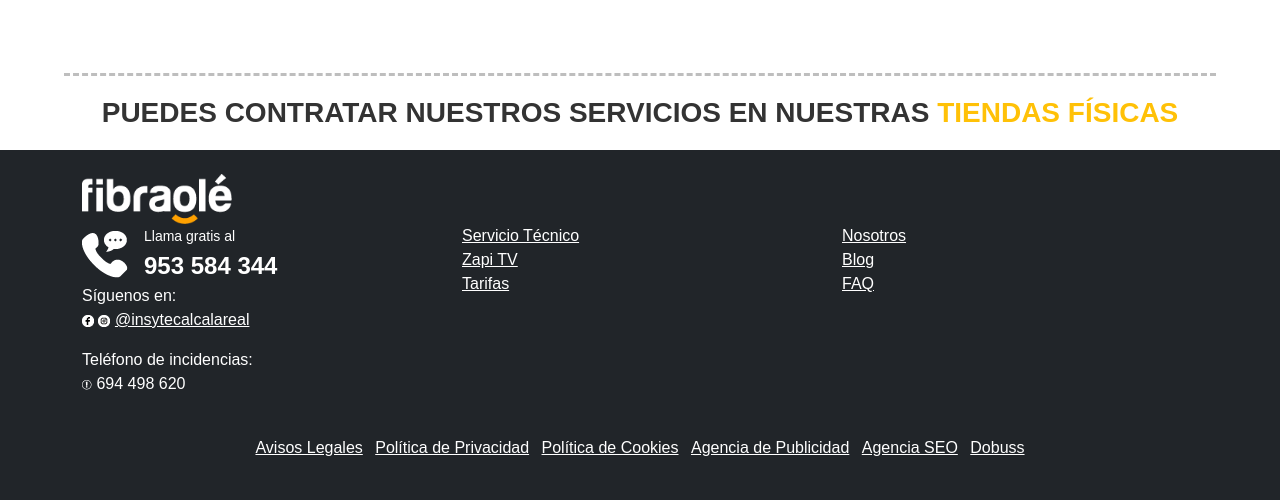
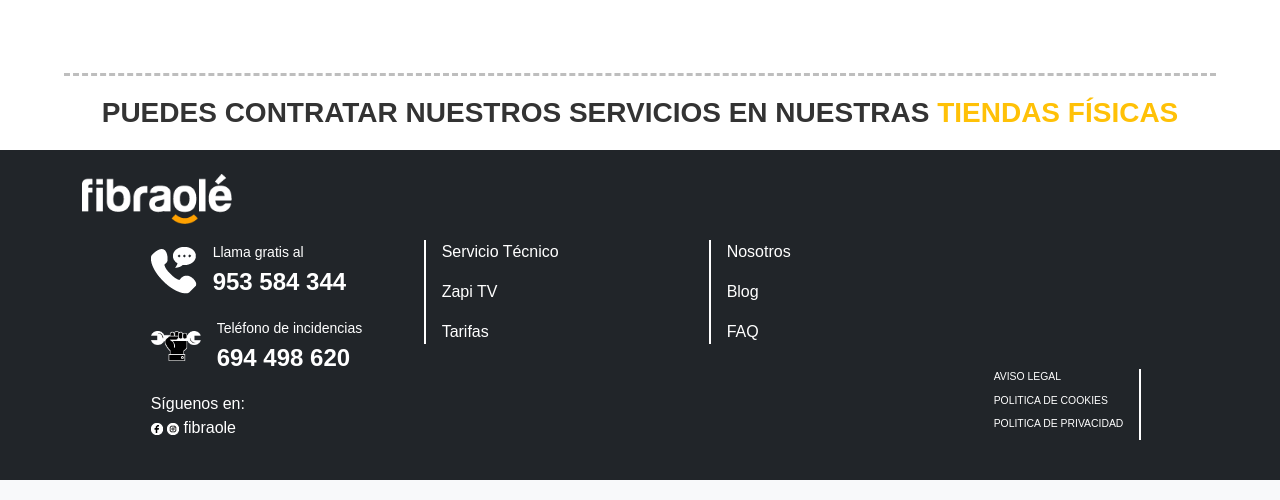
Before and after one commit to insytec-alcala/paginaweb, a PHP site: page / in a window 1280 px wide. Shown: the part 4245-4745 px from the top of the page. Run offline with PHP 8.4, Linux system fonts and the light colour scheme; some web fonts are replaced.

Commit message:
Cambios en el footer

```diff
--- a/footer.php
+++ b/footer.php
@@ -11,10 +11,10 @@
 
         <div class="row">
             <!-- Columna info empresa -->
-            <div class="col-md-4">
+            <div class="col-md-3">
                 <div class="row">
                     <!--Flexbox logo y telefono -->
-                    <div class="col-md-12 d-flex align-items-center">
+                    <div class="col-md-12 d-flex align-items-center my-3">
                         <!-- Imagen del móvil alineada a la izquierda -->
                         <img src="./img/fibraole/icono_movil02.png" class="me-3" style="max-height: 50px;">
 
@@ -25,47 +25,61 @@
                         </div>
                     </div>
                 </div>
-                <p>
+
+                <div class="row">
+                    <div class="col-md-12 d-flex align-items-center">
+                        <img src="./img/fibraole/icono_incidencias.png" class="me-3" style="max-width: 50px;">
+
+                        <div>
+                            <!-- Asegurar que la frase no se divida -->
+                            <p class="mb-0 fs-6 text-nowrap">
+                                <small>Teléfono de incidencias</small>
+                            </p>
+                            <!-- Número de teléfono abajo -->
+                            <strong class="fs-4">694 498 620</strong>
+                        </div>
+                    </div>
+                </div>
+
+
+
+                <p class="my-3">
                     Síguenos en: <br>
                     <img src="./img/fibraole/icono_facebook.png">
                     <img src="./img/fibraole/icono_instagram.png">
-                    <a href="#" class="text-white">@insytecalcalareal</a>
+                    <a href="#" class="text-white">fibraole</a>
                 </p>
-                <p>Teléfono de incidencias: <br>
-                <img src="./img/fibraole/icono_exclamacion.png">
-                     694 498 620
-                </p>
+
             </div>
             <!--Columna medio -->
-            <div class="col-md-4">
-                <ul class="list-unstyled lineavertical">
-                    <li><a href="#" class="text-white">Servicio Técnico</a></li>
-                    <li><a href="#" class="text-white">Zapi TV</a></li>
-                    <li><a href="#" class="text-white">Tarifas</a></li>
+            <div class="col-md-3 px-0">
+                <ul class="list-unstyled  border-start border-2 border-white ">
+                    <li class="m-3"><a href="#" class="text-white">Servicio Técnico</a></li>
+                    <li class="m-3"><a href="#" class="text-white">Zapi TV</a></li>
+                    <li class="m-3"><a href="#" class="text-white">Tarifas</a></li>
                 </ul>
             </div>
             <!--Columna derecha -->
-            <div class="col-md-4 border-left">
-                <ul class="list-unstyled lineavertical">
-                    <li><a href="#" class="text-white">Nosotros</a></li>
-                    <li><a href="#" class="text-white">Blog</a></li>
-                    <li><a href="#" class="text-white">FAQ</a></li>
+            <div class="col-md-3 px-0 ">
+                <ul class="list-unstyled  border-start border-2 border-white ">
+                    <li class="m-3"><a href="#" class="text-white">Nosotros</a></li>
+                    <li class="m-3"><a href="#" class="text-white">Blog</a></li>
+                    <li class="m-3"><a href="#" class="text-white">FAQ</a></li>
                 </ul>
+            </div>
+
+            <div class="col-md-3 px-0 d-flex flex-column justify-content-end w-auto ">
+
+                <ul class="list-unstyled text-start border-end border-2 border-white ">
+                    <li class="mb-2 me-3 small-text-footer"><a href="#" class="text-white">AVISO LEGAL</a></li>
+                    <li class="mb-2 me-3 small-text-footer"><a href="#" class="text-white">POLITICA DE COOKIES</a></li>
+                    <li class="mb-2 me-3 small-text-footer"><a href="#" class="text-white">POLITICA DE PRIVACIDAD</a></li>
+
+                </ul>
+
             </div>
         </div>
 
-        <!-- Rollo legal -->
-        <div class="row mt-4">
-            <div class="col text-center">
-                <ul class="list-inline">
-                    <li class="list-inline-item"><a href="#" class="text-white">Avisos Legales</a></li>
-                    <li class="list-inline-item"><a href="#" class="text-white">Política de Privacidad</a></li>
-                    <li class="list-inline-item"><a href="#" class="text-white">Política de Cookies</a></li>
-                    <li class="list-inline-item"><a href="#" class="text-white">Agencia de Publicidad</a></li>
-                    <li class="list-inline-item"><a href="#" class="text-white">Agencia SEO</a></li>
-                    <li class="list-inline-item"><a href="#" class="text-white">Dobuss</a></li>
-                </ul>
-            </div>
-        </div>
+
     </div>
 </footer>
--- a/styles/index.css
+++ b/styles/index.css
@@ -211,6 +211,13 @@ header h1 {
     margin-right: 5%;
 }
 
+a.text-white{
+    text-decoration: none;
+}
+
+.small-text-footer {
+    font-size: 0.65rem; /* Ajusta el tamaño a tu gusto */
+}
 
 
 
```
Also changed, not shown: img/fibraole/icono_incidencias.png (added).
